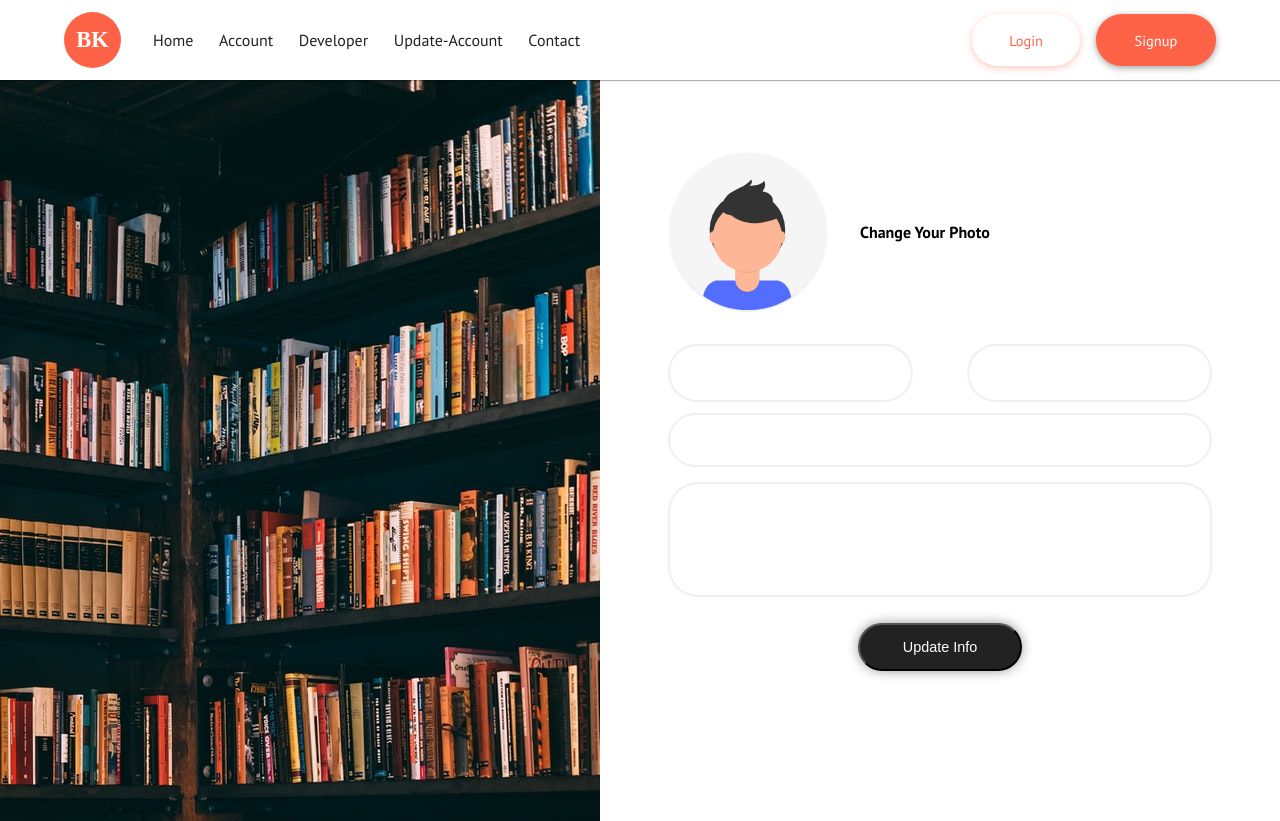
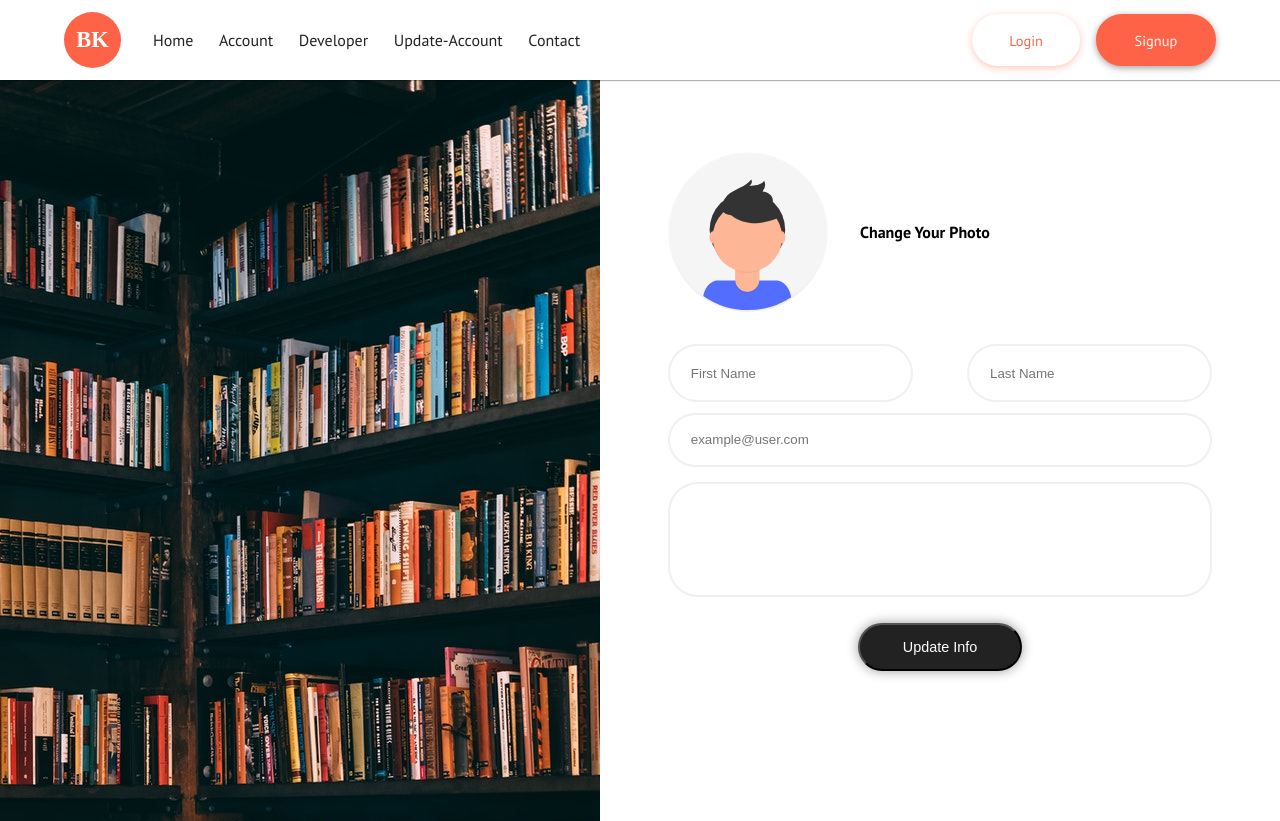
Before and after one commit to Abd-Alwahab/learn-auth-frontend, a React (Create React App) app: page /edit-account in a window 1280 px wide. Shown: the top 821 px of the page. Built offline with nearby package versions, Linux system fonts and the light colour scheme.

Commit message:
clean up

```diff
--- a/package.json
+++ b/package.json
@@ -2,6 +2,7 @@
   "name": "learn-auth",
   "version": "0.1.0",
   "private": true,
+  "homepage": "https://Abd-Alwahab.github.io/learn-auth-frontend",
   "dependencies": {
     "@testing-library/jest-dom": "^5.11.6",
     "@testing-library/react": "^11.2.2",
@@ -19,6 +20,8 @@
   "scripts": {
     "start": "react-scripts start",
     "build": "react-scripts build",
+    "predeploy": "npm run build",
+    "deploy": "gh-pages -d build",
     "test": "react-scripts test",
     "eject": "react-scripts eject"
   },
@@ -39,5 +42,8 @@
       "last 1 firefox version",
       "last 1 safari version"
     ]
+  },
+  "devDependencies": {
+    "gh-pages": "^3.1.0"
   }
 }
--- a/src/App.js
+++ b/src/App.js
@@ -15,7 +15,7 @@ function App() {
       <BrowserRouter>
         <Navbar />
         <Switch>
-          <Route path="/" exact component={HomeLoggedOut} />
+          <Route path="/learn-auth-frontend" exact component={HomeLoggedOut} />
           <Route path="/login" component={Login} />
           <Route path="/signup" component={Signup} />
           <Route path="/profile" component={PreviewProfile} />
--- a/src/components/HeaderLoggedIn.js
+++ b/src/components/HeaderLoggedIn.js
@@ -1,4 +1,4 @@
-import React, { useState } from "react";
+import React from "react";
 import { Link } from "react-router-dom";
 import { FaShoppingCart, FaSignOutAlt } from "react-icons/fa";
 import ProfilePlacholder from "./../media/profile/profile.svg";
--- a/src/components/Navbar.js
+++ b/src/components/Navbar.js
@@ -1,7 +1,6 @@
 import { motion } from "framer-motion";
 import React, { useState } from "react";
 import { Link } from "react-router-dom";
-import HeaderLoggedIn from "./HeaderLoggedIn";
 import HeaderLoggedOut from "./HeaderLoggedOut";
 import ToggleNav from "./ToggleNav";
 
@@ -39,7 +38,7 @@ function Navbar() {
               animate={{ opacity: 1 }}
             >
               <li className="list__item" onClick={closeNav}>
-                <Link to="/" className=" link list__link">
+                <Link to="/learn-auth-frontend" className=" link list__link">
                   Home
                 </Link>
               </li>
--- a/src/pages/EditProfile.js
+++ b/src/pages/EditProfile.js
@@ -38,7 +38,7 @@ function EditProfile() {
           <form id="profile-form">
             <div className="profile-select-photo">
               <div className="profile-image-preview--container">
-                <img className="profile-image-preview" src={imagePreview} />
+                <img className="profile-image-preview" src={imagePreview} alt="user" />
               </div>
 
               <div className="select-input-container">
@@ -55,14 +55,29 @@ function EditProfile() {
 
             <div className="full-form-container">
               <div className="meduim-form">
-                <InputForm className="meduim-input p-b" type="text" name="firstName" />
+                <InputForm
+                  className="meduim-input p-b"
+                  type="text"
+                  name="firstName"
+                  placeholder="First Name"
+                />
               </div>
               <div className="meduim-form">
-                <InputForm className="meduim-input p-b" type="text" name="lastName" />
+                <InputForm
+                  className="meduim-input p-b"
+                  type="text"
+                  name="lastName"
+                  placeholder="Last Name"
+                />
               </div>
             </div>
 
-            <InputForm type="email" name="email" className="full-input p-m" />
+            <InputForm
+              type="email"
+              name="email"
+              className="full-input p-m"
+              placeholder="example@user.com"
+            />
 
             <textarea name="bio" className="bio-input" />
 
--- a/src/pages/Login.js
+++ b/src/pages/Login.js
@@ -1,5 +1,4 @@
-import React, { useState } from "react";
-import { useFormik } from "formik";
+import React from "react";
 import { Link } from "react-router-dom";
 import InputForm from "../components/InputForm";
 import FullHeightWrapper from "../components/FullHeightWrapper";
--- a/src/pages/PreviewProfile.js
+++ b/src/pages/PreviewProfile.js
@@ -1,6 +1,6 @@
 import React from "react";
 import ProfilePlacholder from "./../media/profile/profile.svg";
-import { FaUser, FaUserTie, FaUserShield } from "react-icons/fa";
+import { FaUser } from "react-icons/fa";
 import { motion } from "framer-motion";
 import FullHeightWrapper from "../components/FullHeightWrapper";
 
```
Also changed, not shown: 2 other files (tests, documents, lock files or other folders).
